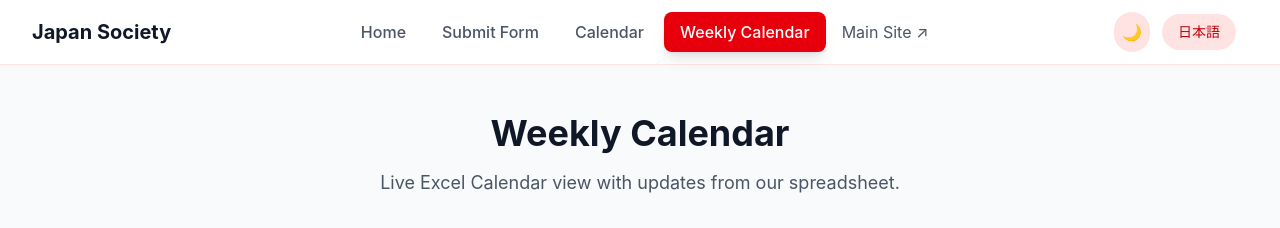
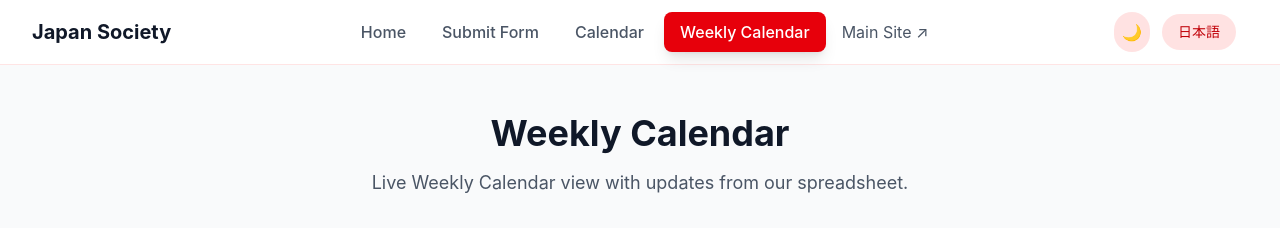
Before and after one commit to it-japansociety/calendar-portal, a Next.js app: page / in a window 1280 px wide. Both pictures are taken after a click on the button "Weekly Calendar". Shown: the top 228 px of the page. Built offline with nearby package versions, Linux system fonts and the light colour scheme.

Commit message:
updated weekly calendar

```diff
--- a/src/app/page.tsx
+++ b/src/app/page.tsx
@@ -296,7 +296,7 @@
               <p className={`text-lg max-w-2xl mx-auto ${
                 isDark ? 'text-gray-300' : 'text-gray-600'
               }`}>
-                Live Excel Calendar view with updates from our spreadsheet.
+                Live Weekly Calendar view with updates from our spreadsheet.
               </p>
             </div>
 
@@ -308,8 +308,8 @@
             }`}>
               <iframe
                 className="w-full h-[700px] md:h-[800px] lg:h-[900px] rounded-xl"
-                src="https://docs.google.com/spreadsheets/d/e/2PACX-1vS_KF2wRY2ja4Rd4NB4h1-Xku2hDV8vpAoPsqI4AnHvxZQHbzcAhjJS6VT_zyImZg/pubhtml?gid=2124783547&single=true&widget=true&headers=false"
-                title="Japan Society Excel Calendar"
+                src="https://docs.google.com/spreadsheets/d/e/2PACX-1vS_KF2wRY2ja4Rd4NB4h1-Xku2hDV8vpAoPsqI4AnHvxZQHbzcAhjJS6VT_zyImZg/pubhtml?gid=1430970011&single=true"
+                title="Japan Society Weekly Calendar"
                 frameBorder="0"
               />
             </div>
```
